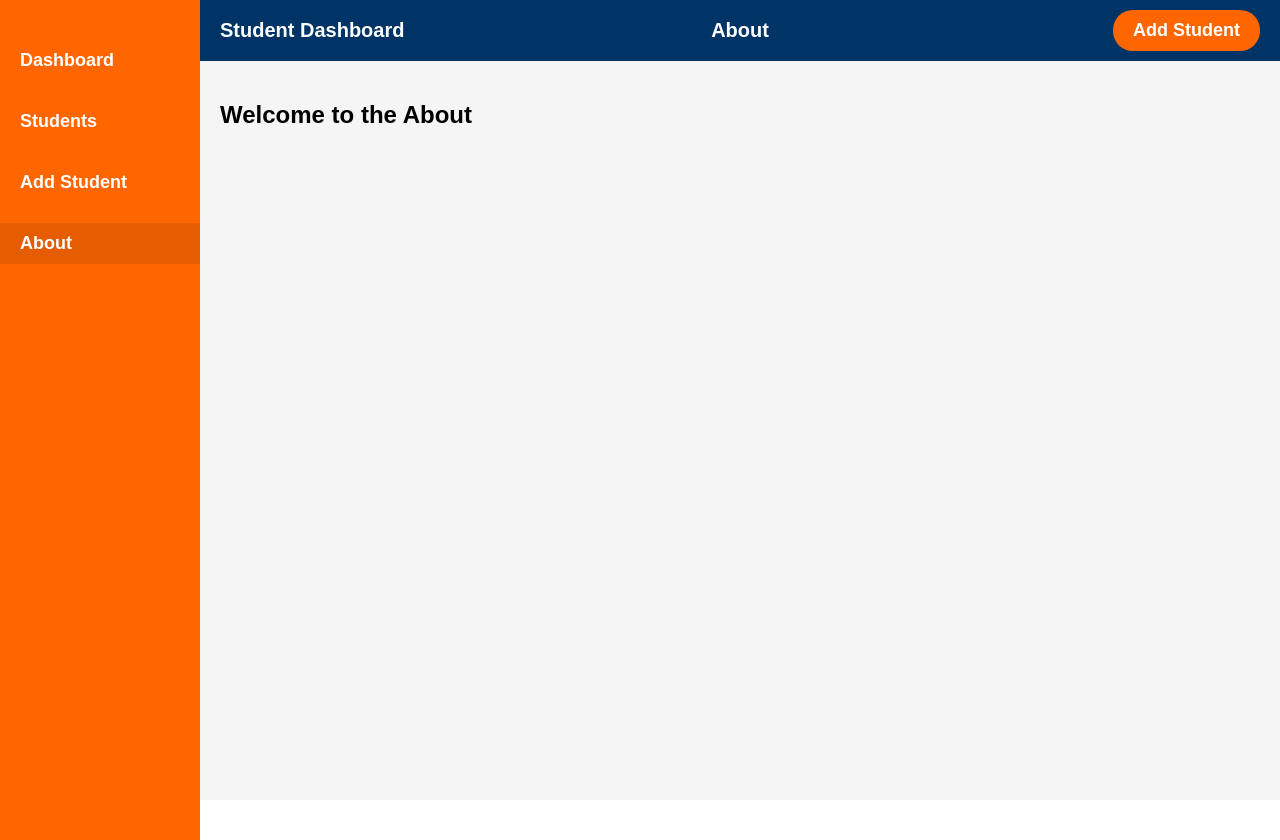
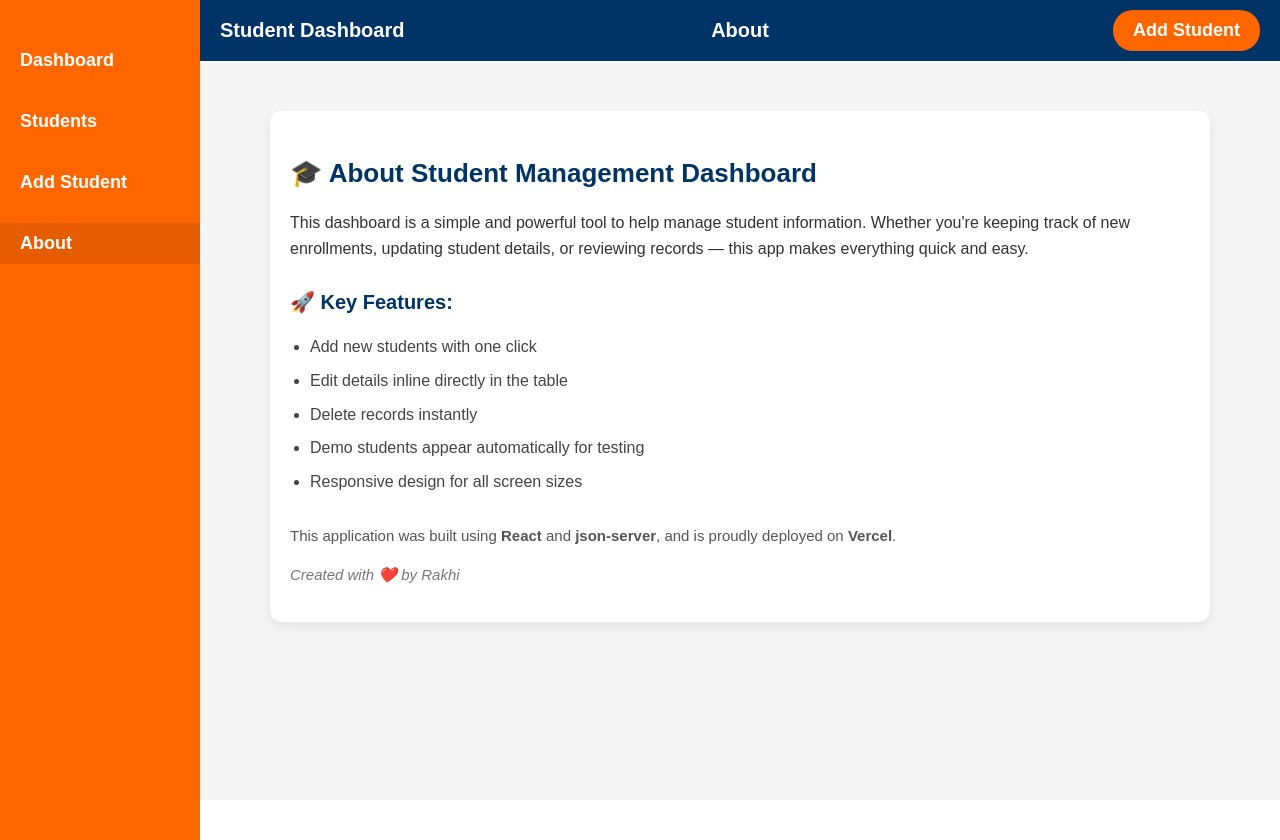
Before and after one commit to Rakhi-520/student-dashboard, a React (Create React App) app: page /about in a window 1280 px wide. Built offline with nearby package versions, Linux system fonts and the light colour scheme.

Commit message:
added About page contents

```diff
--- /dev/null
+++ b/src/pages/About.css
@@ -0,0 +1,48 @@
+.about-container {
+    max-width: 900px;
+    margin: 30px auto;
+    padding: 20px;
+    background-color: white;
+    border-radius: 12px;
+    box-shadow: 0 4px 12px rgba(0, 0, 0, 0.08);
+    line-height: 1.6;
+  }
+
+  .about-title {
+    color: #003366;
+    font-size: 26px;
+    margin-bottom: 15px;
+  }
+
+  .about-description {
+    font-size: 16px;
+    color: #333;
+    margin-bottom: 25px;
+  }
+
+  .about-features h3 {
+    font-size: 20px;
+    color: #003366;
+    margin-bottom: 10px;
+  }
+
+  .about-features ul {
+    padding-left: 20px;
+    color: #444;
+  }
+
+  .about-features li {
+    margin-bottom: 8px;
+  }
+
+  .about-footer {
+    margin-top: 30px;
+    font-size: 15px;
+    color: #555;
+  }
+
+  .signature {
+    margin-top: 10px;
+    font-style: italic;
+    color: #777;
+  }
--- a/src/pages/About.js
+++ b/src/pages/About.js
@@ -1,7 +1,36 @@
 import React from "react";
+import "./About.css";
 
 function About() {
-  return <h2>Welcome to the About </h2>;
+  return (
+    <div className="about-container">
+      <h2 className="about-title">🎓 About Student Management Dashboard</h2>
+      <p className="about-description">
+        This dashboard is a simple and powerful tool to help manage student information.
+        Whether you're keeping track of new enrollments, updating student details,
+        or reviewing records — this app makes everything quick and easy.
+      </p>
+
+      <div className="about-features">
+        <h3>🚀 Key Features:</h3>
+        <ul>
+          <li>Add new students with one click</li>
+          <li>Edit details inline directly in the table</li>
+          <li>Delete records instantly</li>
+          <li>Demo students appear automatically for testing</li>
+          <li>Responsive design for all screen sizes</li>
+        </ul>
+      </div>
+
+      <div className="about-footer">
+        <p>
+          This application was built using <strong>React</strong> and <strong>json-server</strong>, and is
+          proudly deployed on <strong>Vercel</strong>.
+        </p>
+        <p className="signature">Created with ❤️ by Rakhi</p>
+      </div>
+    </div>
+  );
 }
 
 export default About;
```
